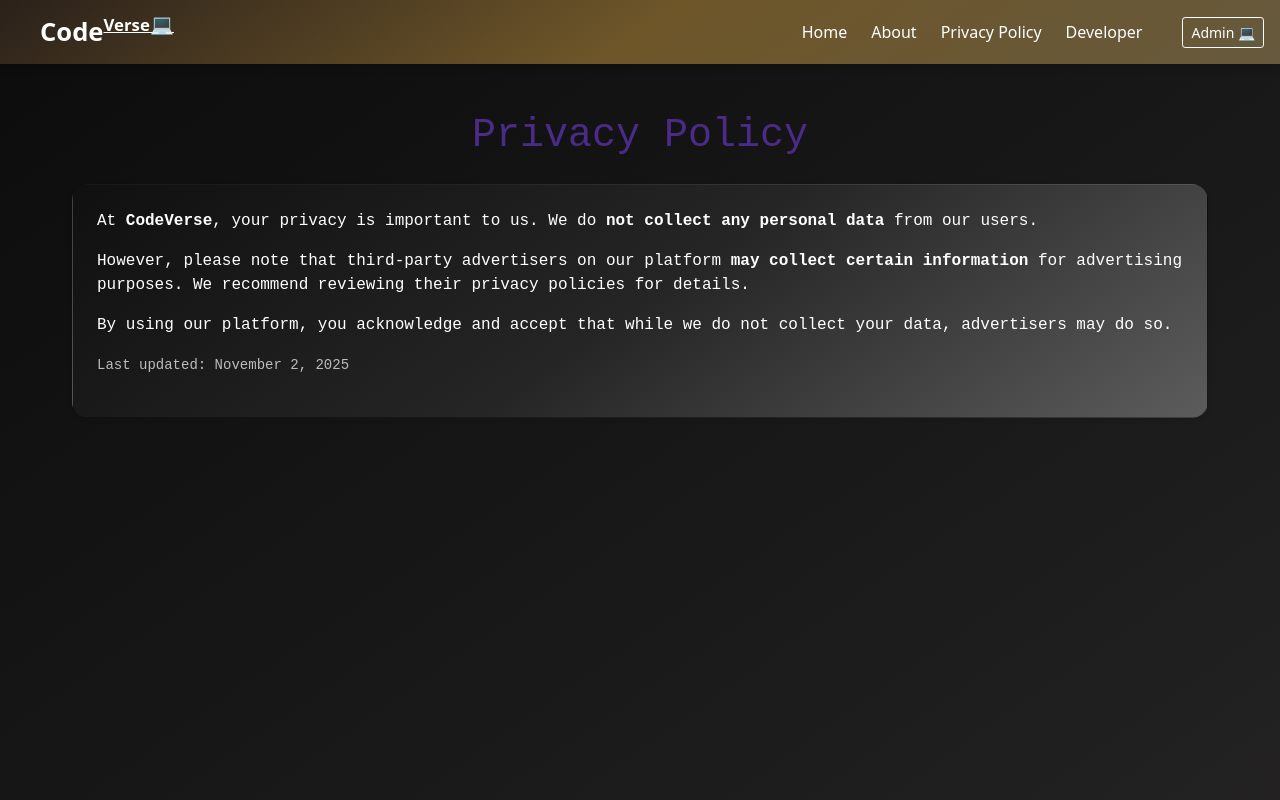
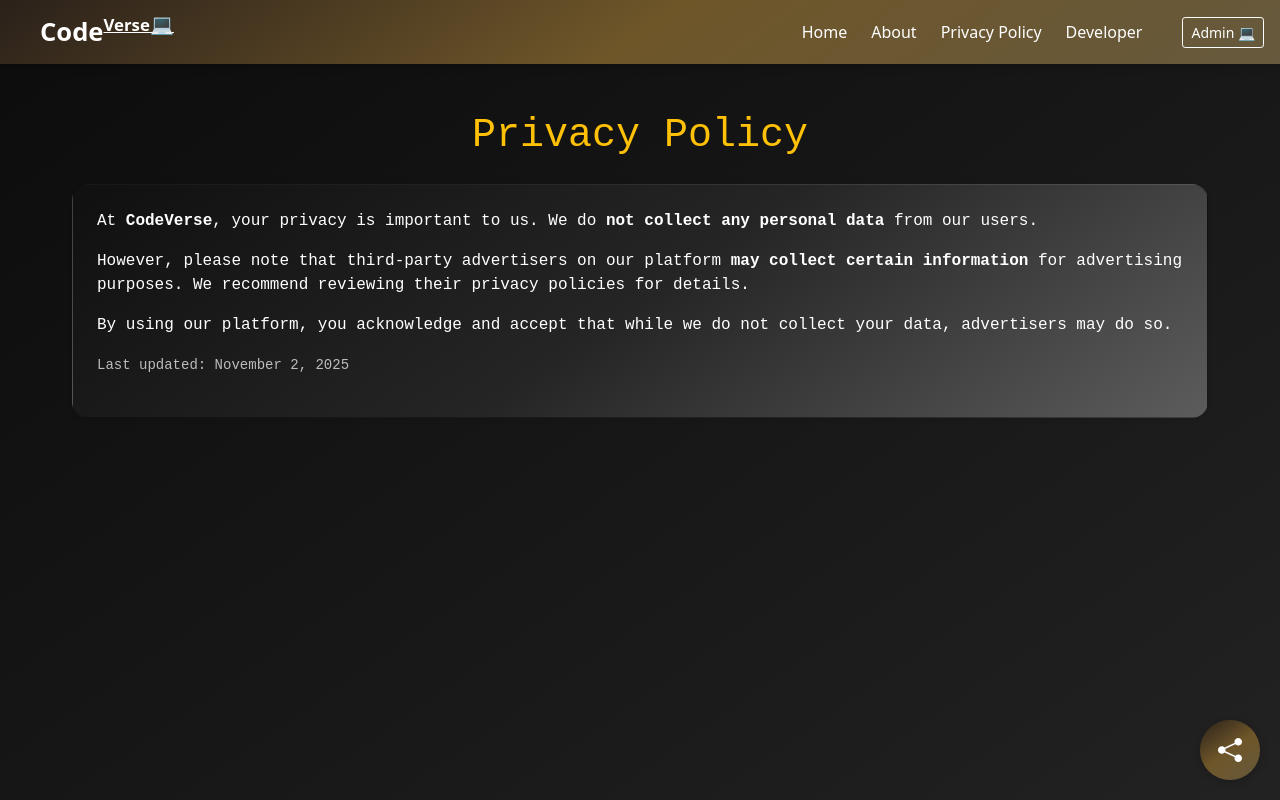
Before and after one commit to Sujan-Rai-426/Blog_CodeVerse, a React (Vite) app in the folder Frontend/: page /Privacy_Policy in a window 1280 px wide. Shown: the top 800 px of the page. Built offline with nearby package versions, Linux system fonts and the light colour scheme; no server answers.

Commit message:
Added Share btn in frontend and other css change

```diff
--- a/Frontend/index.html
+++ b/Frontend/index.html
@@ -13,6 +13,9 @@
 
     <!-- ------------Bootstrap CSS----------- -->
     <link href="https://cdn.jsdelivr.net/npm/bootstrap@5.0.2/dist/css/bootstrap.min.css" rel="stylesheet" integrity="sha384-EVSTQN3/azprG1Anm3QDgpJLIm9Nao0Yz1ztcQTwFspd3yD65VohhpuuCOmLASjC" crossorigin="anonymous">
+
+    <!--------------- Bootstrap icon --------------->
+    <link rel="stylesheet" href="https://cdn.jsdelivr.net/npm/bootstrap-icons@1.13.1/font/bootstrap-icons.min.css">
 
     <!-- ------------Devicon icon----------- -->
     <link rel="stylesheet" type='text/css' href="https://cdn.jsdelivr.net/gh/devicons/devicon@latest/devicon.min.css" />
--- a/Frontend/src/App.jsx
+++ b/Frontend/src/App.jsx
@@ -18,6 +18,7 @@ import Admin_Dashboard from './pages/Admin_Dashboard.jsx';
 import Admin_Login from './pages/Admin_Login.jsx';
 import Protected_Route from './context/Protected_Route.jsx';
 import Privacy_Policy from './pages/Privacy_Policy.jsx';
+import Share_Btn from './components/Share_Btn.jsx';
 
 function App() {
 
@@ -26,7 +27,13 @@ function App() {
     <>
 
         <Router>
+            {/* Sticky share button visible on all pages */}
+            <Share_Btn />
+
+            {/* Auto Scroll top component */}
             <Scroll_To_Top />
+
+            {/* Navbar */}
             <Nav_Bar />
 
                 <div className="container" style={{minHeight: "100vh"}}>
--- a/Frontend/src/assets/css/Home.css
+++ b/Frontend/src/assets/css/Home.css
@@ -70,7 +70,7 @@
 }
 .social-link.globe:hover {
     color: #fff;
-    background: #00bb48;
+    background: #c3c32c;
 }
 .social-link.facebook:hover {
     background: #1877f2;
--- /dev/null
+++ b/Frontend/src/assets/css/Share_Btn.css
@@ -0,0 +1,57 @@
+.share-button-wrapper {
+    position: fixed;
+    bottom: 20px;
+    right: 20px;
+    z-index: 9999;
+}
+
+/* Main pill */
+.main-button {
+    display: flex;
+    align-items: center;
+    justify-content: center;
+    background: linear-gradient(145deg, #2c221bf7 0%, #6e5629 50%, #66593d 100%);
+    box-shadow: 0 2px 8px rgba(0,0,0,0.2);
+    color: white;
+    border-radius: 50%;
+    width: 60px;
+    height: 60px;
+    cursor: pointer;
+    transition: all 0.4s ease-in-out;
+    overflow: hidden;
+    position: relative;
+}
+
+/* Expanded pill grows leftwards */
+.share-button-wrapper.expanded .main-button {
+    width: 333px; /* stretch width */
+    border-radius: 40px;
+    justify-content: space-between; /* social icons left, X right */
+    padding-left: 20px;
+    padding-right: 20px;
+}
+
+/* Social icons container */
+.social-icons {
+    display: flex;
+    gap: 1.22rem;
+    align-items: center;
+}
+
+/* Each social icon */
+.social-icons span {
+    font-size: 1.22rem;
+    cursor: pointer;
+    transition: transform 0.2s;
+}
+
+.social-icons span:hover {
+    transform: scale(1.3);
+}
+
+/* Toggle button (share or X) */
+.toggle-button {
+    font-size: 24px;
+    cursor: pointer;
+    z-index: 10;
+}
--- a/Frontend/src/components/Recent_Contents.jsx
+++ b/Frontend/src/components/Recent_Contents.jsx
@@ -13,8 +13,6 @@ function Recent_Contents() {
             try {
                 const response = await api.get("/api/topics/");
                 const topics = response.data;
-                console.log("All topics from API:", topics);
-
                 const frontendLanguageIds = [1, 11]; // frontend (HTML, JS, React)
 
                 const allVideos = [];
--- /dev/null
+++ b/Frontend/src/components/Share_Btn.jsx
@@ -0,0 +1,88 @@
+import React, { useState } from "react";
+import "../assets/css/Share_Btn.css";
+
+export default function Share_Btn() {
+  const [expanded, setExpanded] = useState(false);
+
+  const toggleExpand = () => {
+    setExpanded(!expanded);
+  };
+
+  const handleShareClick = (platform) => {
+    const pageUrl = encodeURIComponent(window.location.href); // Current page URL
+    const pageTitle = encodeURIComponent(document.title); // Page title
+    let shareUrl = "";
+
+    switch (platform) {
+      case "Facebook":
+        shareUrl = `https://www.facebook.com/sharer/sharer.php?u=${pageUrl}`;
+        break;
+
+      case "WhatsApp":
+        shareUrl = `https://wa.me/?text=${pageTitle}%20${pageUrl}`;
+        break;
+
+      case "Messenger":
+        // Facebook Web Dialog for Messenger
+        const appId = "YOUR_FB_APP_ID"; // Replace with your FB App ID
+        shareUrl = `https://www.facebook.com/dialog/send?link=${pageUrl}&app_id=${appId}&redirect_uri=${pageUrl}`;
+        break;
+
+      case "Instagram":
+        // Instagram does NOT allow direct sharing from web
+        navigator.clipboard.writeText(window.location.href);
+        alert(
+          "Instagram does not support direct sharing from web. Link copied to clipboard!"
+        );
+        return;
+
+      case "Telegram":
+        shareUrl = `https://t.me/share/url?url=${pageUrl}&text=${pageTitle}`;
+        break;
+
+      default:
+        return;
+    }
+
+    // Open the share URL in a small popup window
+    window.open(shareUrl, "_blank", "width=600,height=500");
+  };
+
+  return (
+    <div className={`share-button-wrapper ${expanded ? "expanded" : ""}`}>
+      <div className="main-button">
+        {!expanded && (
+          <i
+            className="bi bi-share-fill toggle-button"
+            onClick={toggleExpand}
+          ></i>
+        )}
+        {expanded && (
+          <>
+            <div className="social-icons">
+              <span onClick={() => handleShareClick("Facebook")}>
+                <i className="bi bi-facebook"></i>
+              </span>
+              <span onClick={() => handleShareClick("WhatsApp")}>
+                <i className="bi bi-whatsapp"></i>
+              </span>
+              <span onClick={() => handleShareClick("Messenger")}>
+                <i className="bi bi-messenger"></i>
+              </span>
+              <span onClick={() => handleShareClick("Instagram")}>
+                <i className="bi bi-instagram"></i>
+              </span>
+              <span onClick={() => handleShareClick("Telegram")}>
+                <i className="bi bi-telegram"></i>
+              </span>
+              <span onClick={() => handleShareClick("Youtube")}>
+                <i className="bi bi-youtube"></i>
+              </span>
+            </div>
+            <i className="bi bi-x-lg toggle-button p-2" onClick={toggleExpand}></i>
+          </>
+        )}
+      </div>
+    </div>
+  );
+}
--- a/Frontend/src/pages/Backend_Tutorial_Solution.jsx
+++ b/Frontend/src/pages/Backend_Tutorial_Solution.jsx
@@ -112,7 +112,7 @@ const Backend_Tutorial_Solution = () => {
 
     return (
         <div className="container py-3" style={{ minHeight: "100vh" }}>
-            <h2 className="mb-3 mt-3 fw-bold text-center">{topic.name}</h2>
+            <h2 className="mb-3 mt-3 fw-bold text-center text-warning">{topic.name}</h2>
 
             <div className="row">
                 {/* Steps Section */}
--- a/Frontend/src/pages/Frontend_Tutorial_Solution.jsx
+++ b/Frontend/src/pages/Frontend_Tutorial_Solution.jsx
@@ -81,9 +81,9 @@ const Frontend_Tutorial_Solution = () => {
 
   return (
     <div className="container py-1 px-1">
-      <h4 className="text-center mb-3 text-primary">
+      <h4 className="text-center py-3 text-warning">
         <b>🎬 Responsive Designs:</b>
-        <br /> <small>{topic.name}</small>
+        <br /> <p className="mt-2"> <small>{topic.name}</small> </p>
       </h4>
 
       {topic.videos?.length > 0 && (
--- a/Frontend/src/pages/Privacy_Policy.jsx
+++ b/Frontend/src/pages/Privacy_Policy.jsx
@@ -3,7 +3,7 @@ import React from 'react';
 const Privacy_Policy = () => {
     return (
         <div className="container my-5">
-            <h1 className="mb-4 text-center">Privacy Policy</h1>
+            <h1 className="mb-4 text-center text-warning">Privacy Policy</h1>
 
             <div className="card p-4 shadow-sm text-white">
                 <p>
```
